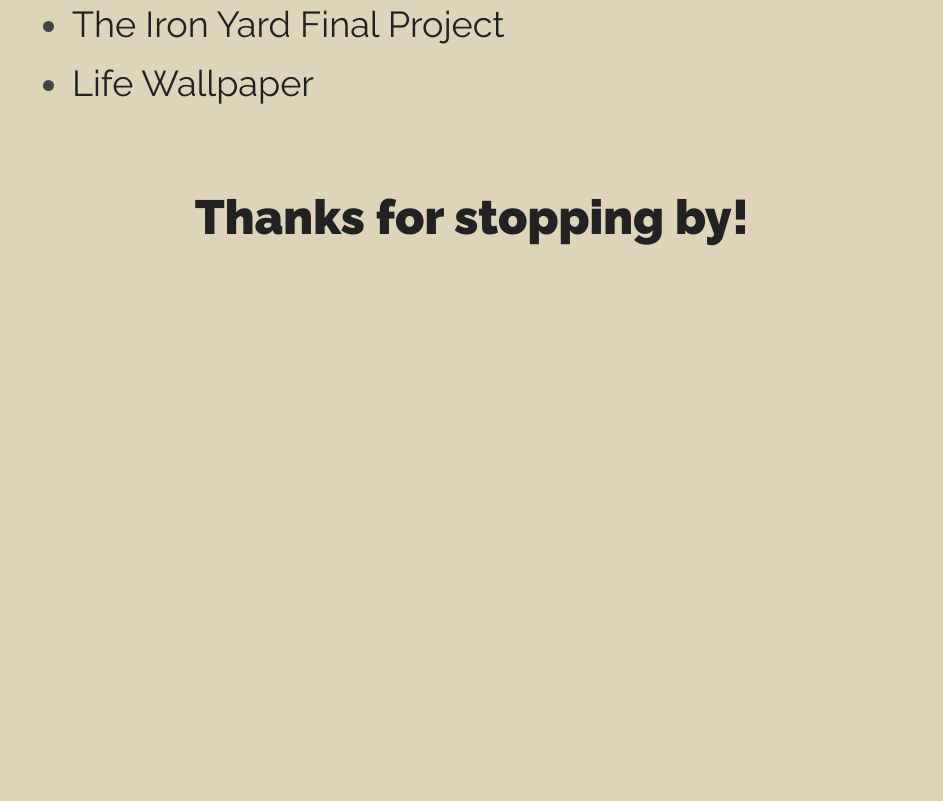
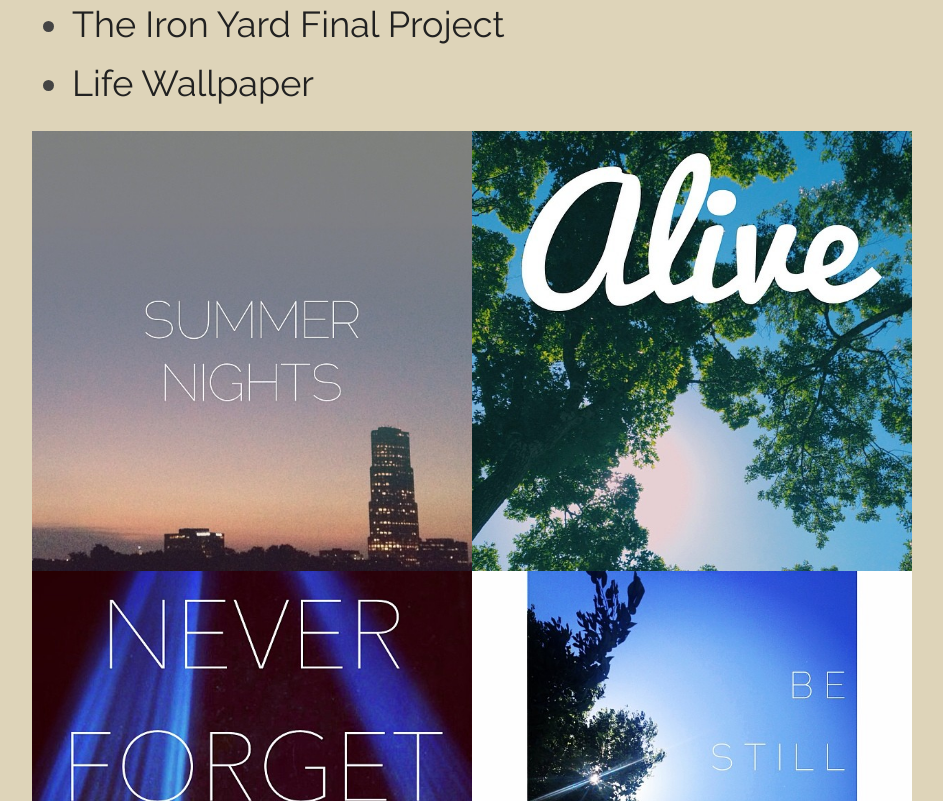
Before and after one commit to joeybergeron/ProjectsList, a plain HTML site: page index.html in a window 1280 px wide. Shown: the part 1959-2760 px from the top of the page, without its empty margins (168-1111 px from the left). Before the commit the page ends 2291 px from the top, so only its background shows below. Drawn offline with Linux system fonts and the light colour scheme.

Commit message:
added instragram work that I did

```diff
--- a/assets/css/styles.css
+++ b/assets/css/styles.css
@@ -64,3 +64,36 @@ a:hover {
 	background: rgb(206, 83, 77);
 	margin-bottom: 60px;
 }
+.box * img {
+	display: inline-block;
+	max-width: 100%;
+}
+.box {
+   /* Prevent vertical gaps */
+   line-height: 0;
+   -webkit-column-count: 2;
+   -webkit-column-gap:   0px;
+   -moz-column-count:    2;
+   -moz-column-gap:      0px;
+   column-count:         2;
+   column-gap:           0px;
+}
+.box img {
+  /* Just in case there are inline attributes */
+  width: 100% !important;
+  height: auto !important;
+}
+@media (max-width: 3000px) {
+  .box {
+  -moz-column-count:    2;
+  -webkit-column-count: 2;
+  column-count:         2;
+  }
+}
+@media (max-width: 800px) {
+  .box {
+  -moz-column-count:    1;
+  -webkit-column-count: 1;
+  column-count:         1;
+  }
+}
--- a/index.html
+++ b/index.html
@@ -46,6 +46,14 @@
 			<li><a href="http://www.webcak.es" target="_blank"> The Iron Yard Final Project</a></li>
 			<li><a href="./assets/img/life_wallpaper.png" target="_blank">Life Wallpaper</a></li>
 		</ul>
+		<div class="box">
+			<img src="./assets/img/instagrams/1.jpg">
+			<img src="./assets/img/instagrams/2.jpg">
+			<img src="./assets/img/instagrams/3.jpg">
+			<img src="./assets/img/instagrams/4.jpg">
+			<img src="./assets/img/instagrams/5.jpg">
+			<img src="./assets/img/instagrams/6.jpg">
+		</div>
 	</div>
 	<h2>Thanks for stopping by!</h2>
 	<script type="text/javascript" src="./assets/js/app.js"></script>
```
Also changed, not shown: assets/img/instagrams/1.jpg (added), assets/img/instagrams/2.jpg (added), assets/img/instagrams/3.jpg (added), assets/img/instagrams/4.jpg (added), assets/img/instagrams/5.jpg (added), assets/img/instagrams/6.jpg (added).
